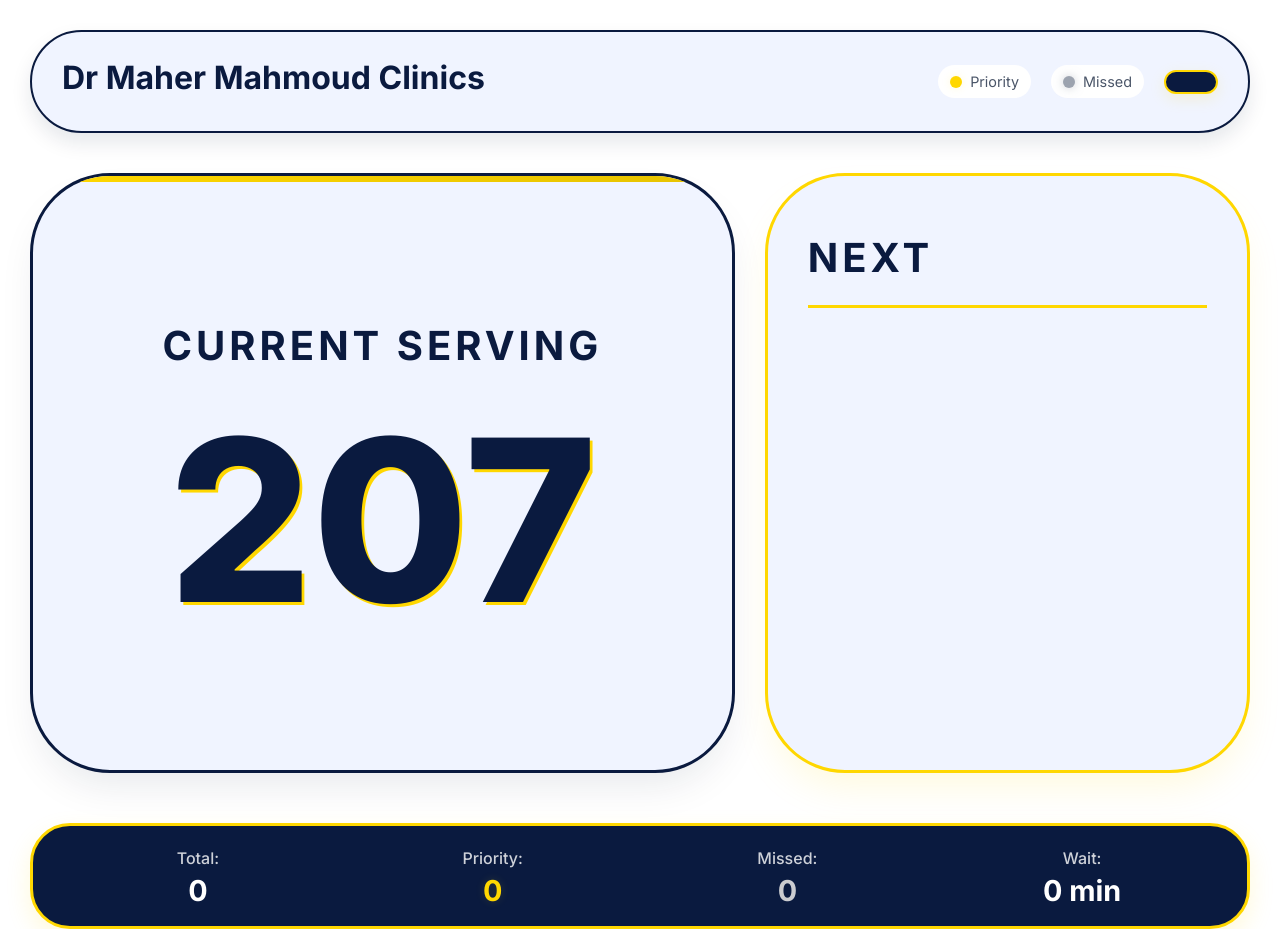
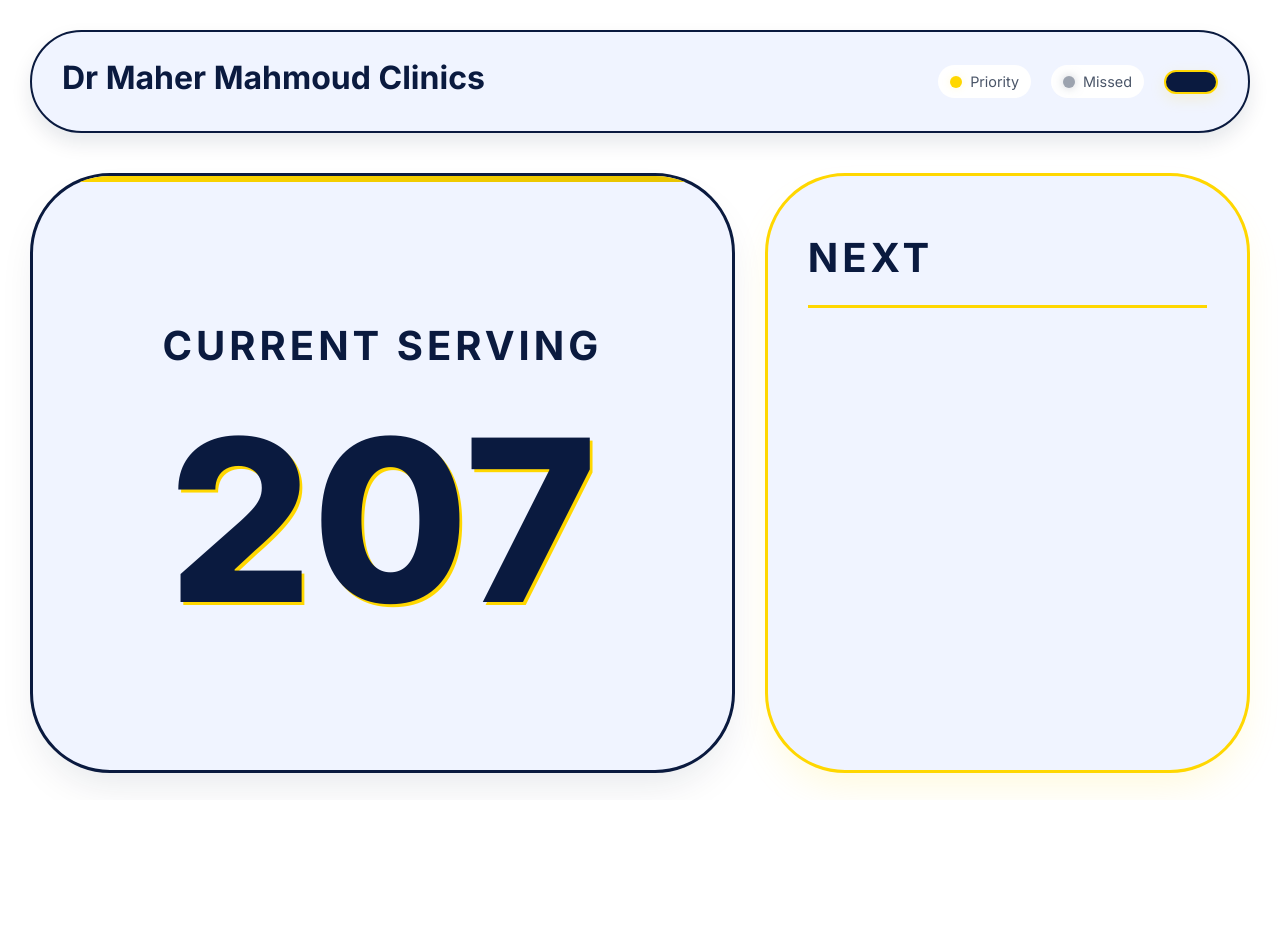
Before and after one commit to eyadmaherrr/clinic-queue, a website: page public/screen.html in a window 1280 px wide. After the commit the page ends 800 px from the top, so only its background shows below. Drawn offline with nearby package versions, Linux system fonts and the light colour scheme.

```diff
--- a/public/client.js
+++ b/public/client.js
@@ -616,7 +616,7 @@ function initScreenPage() {
                 hour: '2-digit',
                 minute: '2-digit',
                 second: '2-digit',
-                hour12: false
+                hour12: true
             };
             datetime.textContent = now.toLocaleTimeString('en-US', options);
         }
--- a/public/screen.html
+++ b/public/screen.html
@@ -43,25 +43,8 @@
                 </div>
             </div>
 
-            <!-- Queue Info with Counts -->
-            <div class="queue-info-bar">
-                <div class="queue-info-item">
-                    <span class="info-label">Total:</span>
-                    <span class="info-value" id="totalInQueue">0</span>
-                </div>
-                <div class="queue-info-item">
-                    <span class="info-label">Priority:</span>
-                    <span class="info-value priority-count" id="priorityCount">0</span>
-                </div>
-                <div class="queue-info-item">
-                    <span class="info-label">Missed:</span>
-                    <span class="info-value missed-count" id="missedCount">0</span>
-                </div>
-                <div class="queue-info-item">
-                    <span class="info-label">Wait:</span>
-                    <span class="info-value" id="estimatedWait">0 min</span>
-                </div>
-            </div>
+
+
         </main>
     </div>
 
```
